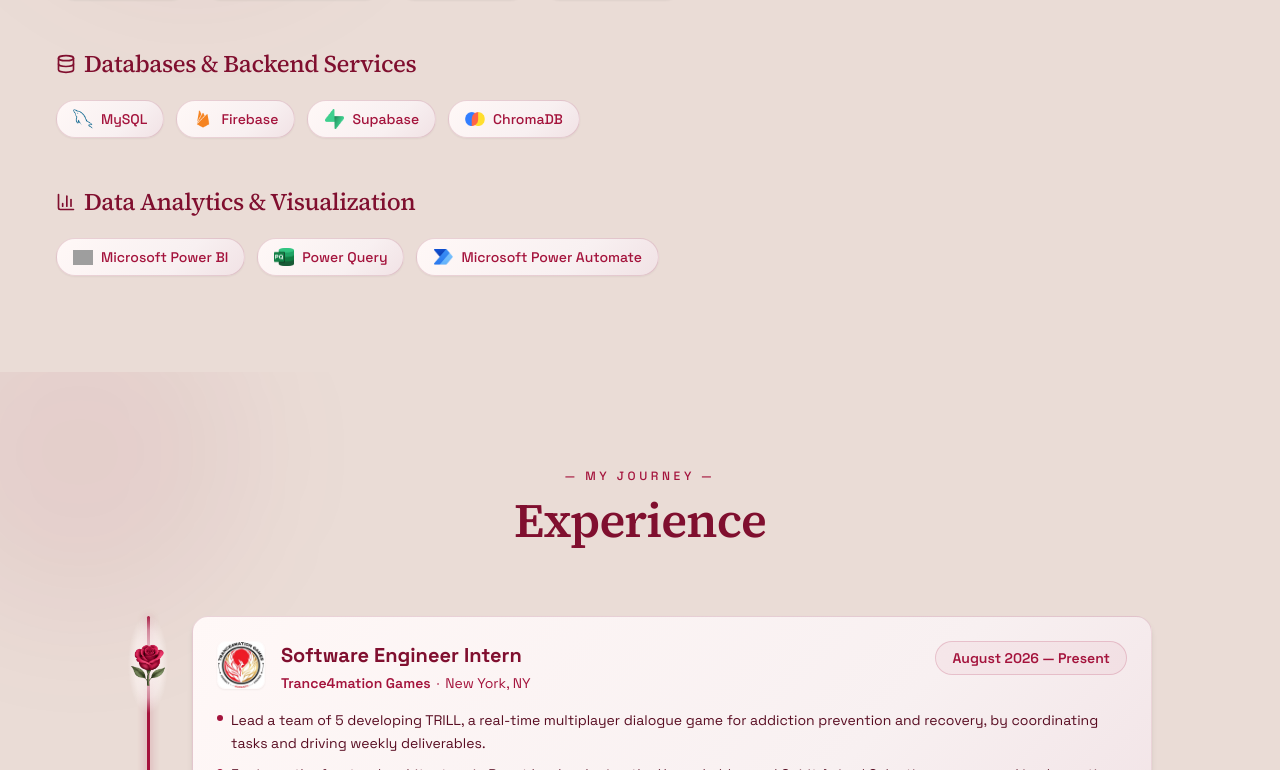
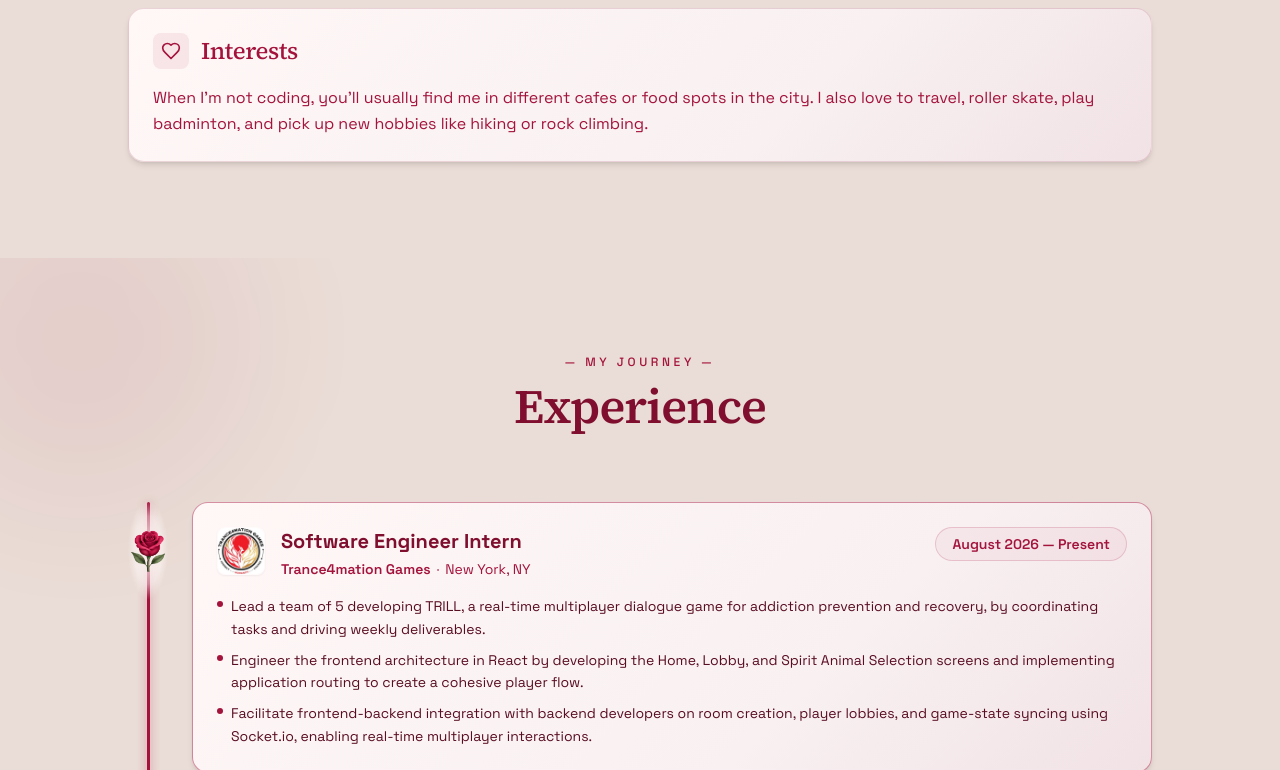
Before and after one commit to sanilac6459/portfolio, a React (Vite) app: page / in a window 1280 px wide. Shown: the part 1790-2560 px from the top of the page. Built offline with nearby package versions, Linux system fonts and the light colour scheme; grey boxes are pictures that could not be loaded.

Commit message:
update experience section

```diff
--- a/src/components/ExperienceSection.tsx
+++ b/src/components/ExperienceSection.tsx
@@ -129,9 +129,13 @@
   const [passed, setPassed] = useState<boolean[]>(() =>
     experiences.map(() => false),
   );
+  const [shown, setShown] = useState<boolean[]>(() =>
+    experiences.map(() => false),
+  );
 
-  // As you scroll, the line fills down to a point 60% of the way down the screen,
-  // and each rose "blooms" once the fill reaches it.
+  // As you scroll, the line fills down to a point 60% of the way down the screen.
+  // Each card appears dimmed once it enters the screen, then lights up (and its
+  // rose blooms) when the line reaches it. Scrolling back up reverses both.
   useEffect(() => {
     let frame = 0;
 
@@ -150,8 +154,14 @@
         const r = el.getBoundingClientRect();
         return r.top + r.height / 2 <= mark;
       });
-      setPassed((prev) =>
-        prev.every((v, i) => v === next[i]) ? prev : next,
+      setPassed((prev) => (prev.every((v, i) => v === next[i]) ? prev : next));
+
+      const inView = roseRefs.current.map((el) => {
+        if (!el) return false;
+        return el.getBoundingClientRect().top <= window.innerHeight * 0.92;
+      });
+      setShown((prev) =>
+        prev.every((v, i) => v === inView[i]) ? prev : inView,
       );
     }
 
@@ -228,12 +238,9 @@
           <div className="space-y-8">
             {experiences.map((exp, index) => {
               const isPassed = passed[index];
+              const isShown = shown[index];
               return (
-                <div
-                  key={index}
-                  className="relative pl-14 sm:pl-16"
-                  data-reveal
-                >
+                <div key={index} className="relative pl-14 sm:pl-16">
                   {/* Rose */}
                   <div
                     ref={(el) => {
@@ -264,11 +271,17 @@
 
                   {/* Experience Card */}
                   <div
-                    className="rounded-2xl p-6 shadow-md hover:shadow-2xl transition-all duration-500 hover:-translate-y-2"
+                    className="rounded-2xl p-6 shadow-md hover:shadow-2xl transition-all duration-700 hover:-translate-y-2"
                     style={{
                       background:
                         "linear-gradient(135deg, #FFF8F7 0%, #F8F0F1 65%, #F1E2E5 100%)",
-                      border: "1px solid rgba(128, 15, 47, 0.15)",
+                      border: isPassed
+                        ? "1px solid rgba(164, 19, 60, 0.45)"
+                        : "1px solid rgba(128, 15, 47, 0.15)",
+                      // hidden → dimmed (in view) → lit (line reached it)
+                      opacity: !isShown ? 0 : isPassed ? 1 : 0.45,
+                      translate: isShown ? "0 0" : "0 50px",
+                      filter: isPassed ? "none" : "grayscale(0.7)",
                     }}
                   >
                     {exp.roles ? (
--- a/src/components/Layout.tsx
+++ b/src/components/Layout.tsx
@@ -1,10 +1,12 @@
-import React from 'react';
-import { Outlet } from 'react-router-dom';
-import Navbar from './Navbar';
-import Footer from './Footer';
+import React from "react";
+import { Outlet } from "react-router-dom";
+import Navbar from "./Navbar";
+import Footer from "./Footer";
+import PageLoader from "./PageLoader";
 
 const Layout = () => {
   return (
+    <PageLoader>
       <div className="min-h-screen flex flex-col relative">
         {/* Fixed backdrop: stays put while every section scrolls over it */}
         <div className="backdrop" aria-hidden="true">
@@ -21,6 +23,7 @@
           <Footer />
         </div>
       </div>
+    </PageLoader>
   );
 };
 
--- a/src/components/Navbar.tsx
+++ b/src/components/Navbar.tsx
@@ -5,10 +5,10 @@
 // Same order as the sections on the page
 const navItems = [
   { name: "Home", id: "home" },
+  { name: "About", id: "about" },
+  { name: "Experience", id: "experience" },
   { name: "Skills", id: "skills" },
-  { name: "Experience", id: "experience" },
   { name: "Projects", id: "projects" },
-  { name: "About", id: "about" },
   { name: "Contact", id: "contact" },
 ];
 
@@ -31,7 +31,7 @@
       if (
         window.scrollY > 0 &&
         window.innerHeight + window.scrollY >=
-        document.documentElement.scrollHeight - 4
+          document.documentElement.scrollHeight - 4
       ) {
         current = navItems[navItems.length - 1].id;
       }
--- a/src/pages/Home.tsx
+++ b/src/pages/Home.tsx
@@ -1,14 +1,13 @@
 import { useEffect } from "react";
 import { useLocation } from "react-router-dom";
-import PageLoader from "@/components/PageLoader";
 import HomeSection from "@/components/HomeSection";
+import AboutSection from "@/components/AboutSection";
+import ExperienceSection from "@/components/ExperienceSection";
 import SkillsSection from "@/components/SkillsSection";
-import ExperienceSection from "@/components/ExperienceSection";
 import ProjectsSection from "@/components/ProjectsSection";
-import AboutSection from "@/components/AboutSection";
 import ContactSection from "@/components/ContactSection";
 
-const Sections = () => {
+const Home = () => {
   const location = useLocation();
 
   // Fade-up reveal: anything with data-reveal slides in when it enters the screen.
@@ -32,7 +31,7 @@
 
     watch();
 
-    // Catch new elements too (e.g. "View More" projects).
+    // Catch new elements too.
     const mo = new MutationObserver(watch);
     mo.observe(document.body, { childList: true, subtree: true });
 
@@ -51,19 +50,13 @@
   return (
     <>
       <HomeSection />
+      <AboutSection />
+      <ExperienceSection />
       <SkillsSection />
-      <ExperienceSection />
       <ProjectsSection />
-      <AboutSection />
       <ContactSection />
     </>
   );
 };
 
-const Home = () => (
-  <PageLoader>
-    <Sections />
-  </PageLoader>
-);
-
 export default Home;
```
Lines whose indentation alone changed are shown as unchanged.
